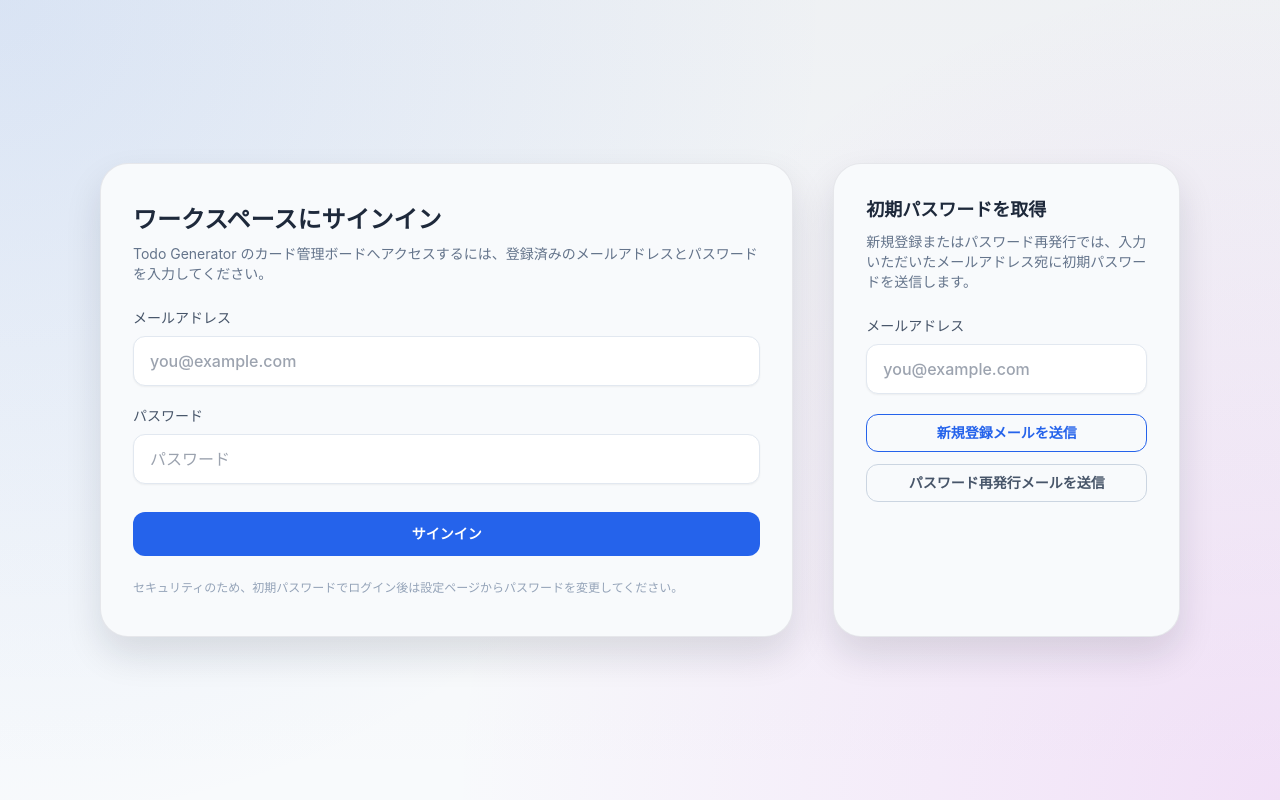
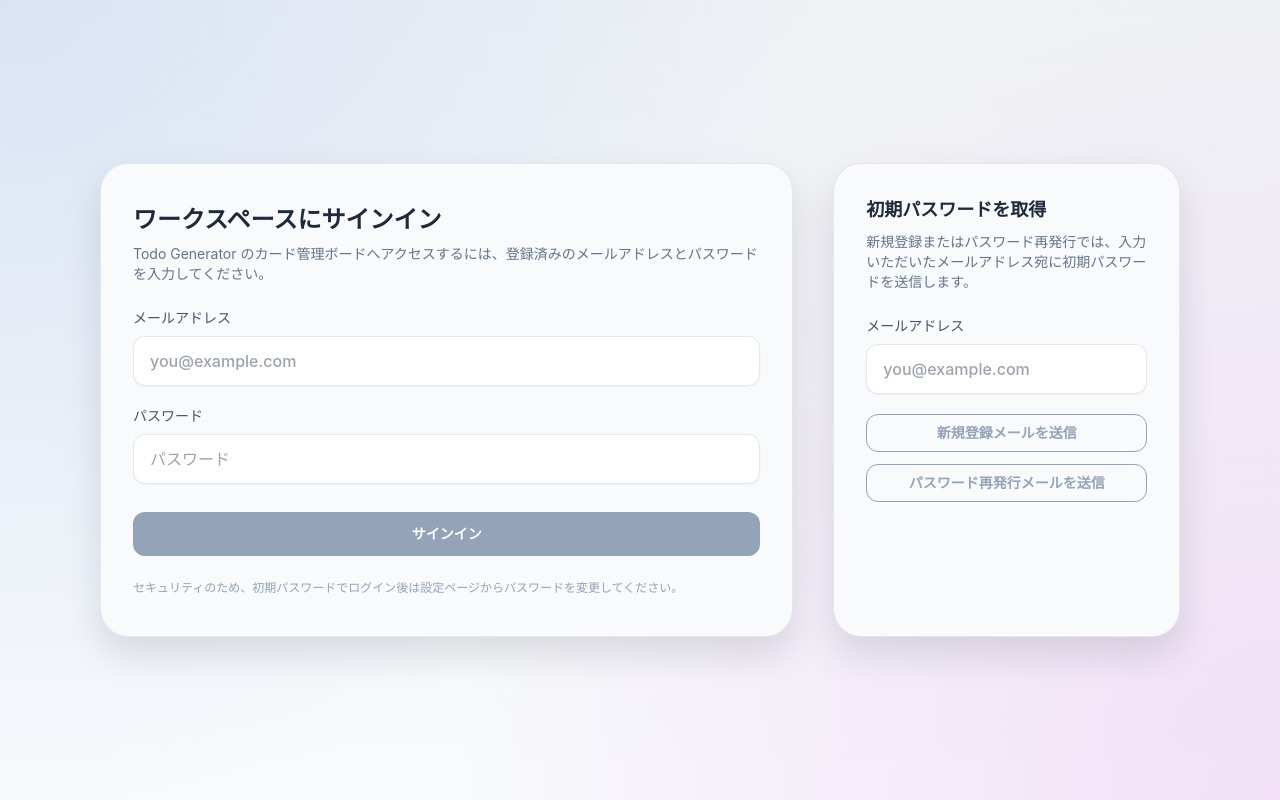
Before and after one commit to ist-h-i/todo-generator, an Angular app in the folder frontend/: page /login in a window 1280 px wide. Built offline with nearby package versions, Linux system fonts and the light colour scheme.

Commit message:
fix: restore login button availability

```diff
--- a/frontend/src/app/features/auth/login/page.html
+++ b/frontend/src/app/features/auth/login/page.html
@@ -47,7 +47,7 @@
           <button
             type="submit"
             class="focus-ring mt-2 inline-flex items-center justify-center rounded-xl bg-accent px-5 py-3 text-sm font-semibold text-white shadow-lg shadow-accent/30 transition hover:bg-accent-strong disabled:cursor-not-allowed disabled:bg-slate-400"
-            [disabled]="pending()"
+            [disabled]="!canSubmitLogin()"
           >
             サインイン
           </button>
@@ -86,7 +86,7 @@
           <button
             type="button"
             class="focus-ring inline-flex items-center justify-center rounded-xl border border-accent px-4 py-2 text-sm font-semibold text-accent transition hover:border-accent-strong hover:text-accent-strong disabled:cursor-not-allowed disabled:border-slate-400 disabled:text-slate-400"
-            [disabled]="pending()"
+            [disabled]="!canSubmitRequestEmail()"
             (click)="onRequestRegistration()"
           >
             新規登録メールを送信
@@ -94,7 +94,7 @@
           <button
             type="button"
             class="focus-ring inline-flex items-center justify-center rounded-xl border border-slate-300 px-4 py-2 text-sm font-semibold text-slate-600 transition hover:border-slate-400 hover:text-slate-800 disabled:cursor-not-allowed disabled:border-slate-400 disabled:text-slate-400 dark:border-slate-600 dark:text-slate-200 dark:hover:text-slate-100"
-            [disabled]="pending()"
+            [disabled]="!canSubmitRequestEmail()"
             (click)="onRequestPasswordReset()"
           >
             パスワード再発行メールを送信
--- a/frontend/src/app/features/auth/login/page.ts
+++ b/frontend/src/app/features/auth/login/page.ts
@@ -30,8 +30,19 @@ export class LoginPage {
   public readonly infoMessage = signal<string | null>(null);
   public readonly loginNotice = signal<string | null>(null);
 
-  public readonly pending = computed(() => this.auth.pending());
+  public readonly pending = this.auth.pending;
   public readonly error = computed(() => this.auth.error());
+  public readonly isLoginFormValid = computed(() => {
+    const value = this.loginForm.value();
+    return value.email.trim().length > 0 && value.password.length > 0;
+  });
+  public readonly canSubmitLogin = computed(
+    () => this.isLoginFormValid() && !this.pending(),
+  );
+  public readonly canSubmitRequestEmail = computed(() => {
+    const email = this.requestForm.controls.email.value().trim();
+    return email.length > 0 && !this.pending();
+  });
 
   public constructor() {
     effect(() => {
@@ -52,14 +63,18 @@ export class LoginPage {
     this.infoMessage.set(null);
     this.loginNotice.set(null);
 
+    if (this.pending()) {
+      return;
+    }
+
+    if (!this.isLoginFormValid()) {
+      this.loginNotice.set('メールアドレスとパスワードを入力してください。');
+      return;
+    }
+
     const credentials = this.loginForm.value();
     const email = credentials.email.trim();
     const password = credentials.password;
-
-    if (!email || !password) {
-      this.loginNotice.set('メールアドレスとパスワードを入力してください。');
-      return;
-    }
 
     const success = await this.auth.login(email, password);
     if (success) {
@@ -81,6 +96,10 @@ export class LoginPage {
     this.infoMessage.set(null);
     this.loginNotice.set(null);
 
+    if (this.pending()) {
+      return;
+    }
+
     const email = this.requestForm.value().email.trim();
     if (!email) {
       this.infoMessage.set('メールアドレスを入力してください。');
@@ -97,6 +116,10 @@ export class LoginPage {
   public async onRequestPasswordReset(): Promise<void> {
     this.infoMessage.set(null);
     this.loginNotice.set(null);
+
+    if (this.pending()) {
+      return;
+    }
 
     const email = this.requestForm.value().email.trim();
     if (!email) {
```
